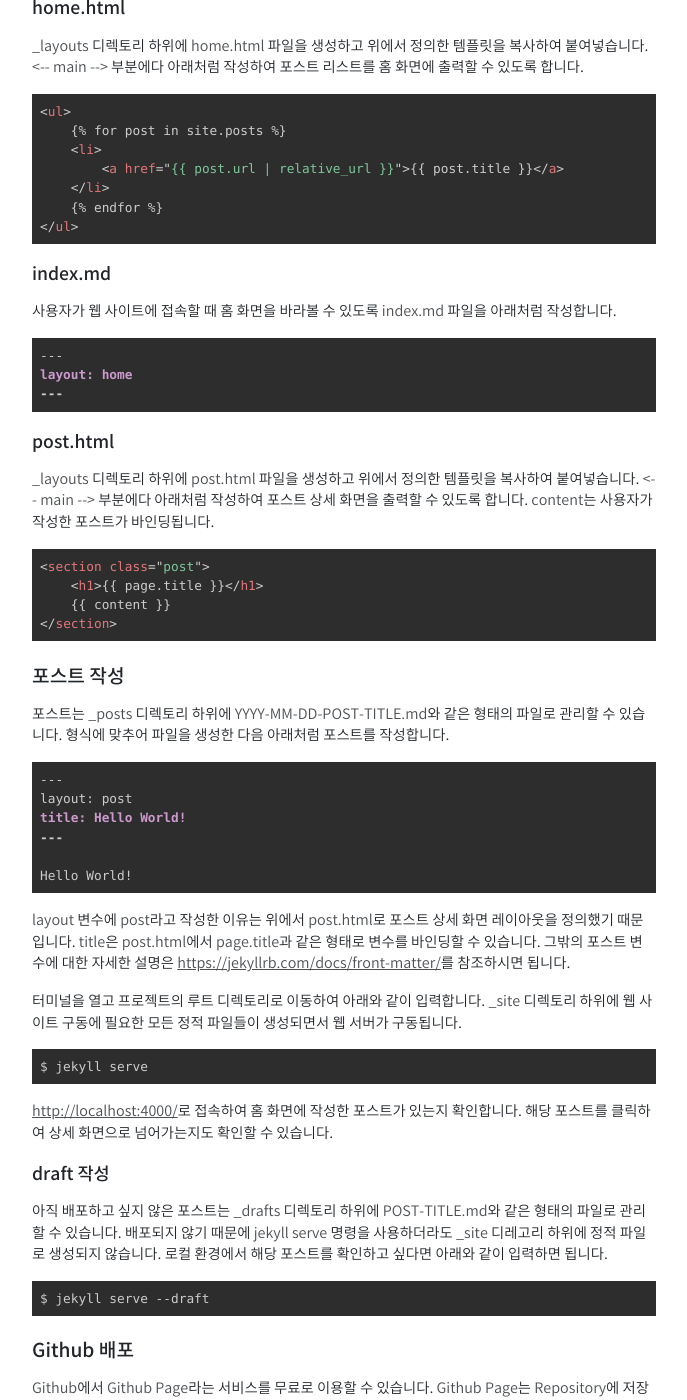
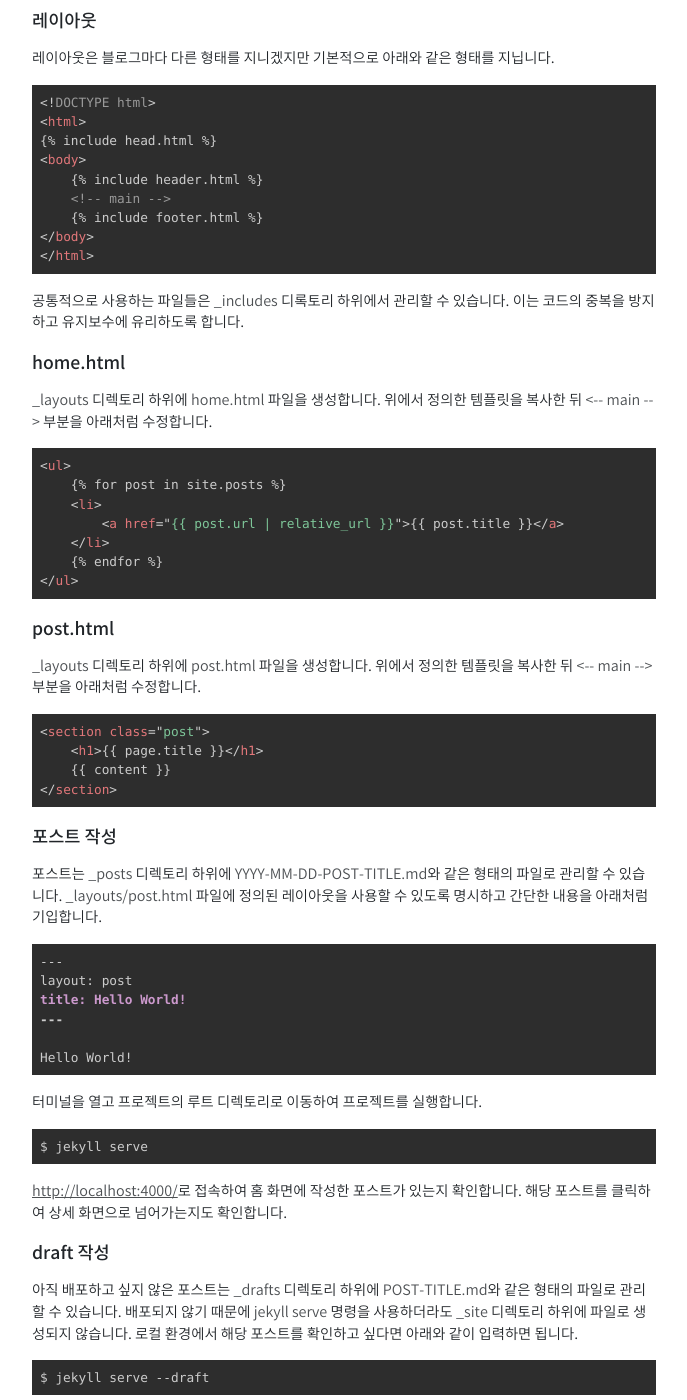
Before and after one commit to daehopark/simplog-jekyll-theme, a Jekyll site: the page built from _posts/2020-07-11-[Jekyll] 블로그 시작하기 (개발 환경 구축 및 Github 배포).md, in a window 1280 px wide and 1400 px high, scrolled down 2795 px. Shown: the whole window, without its empty margins (296-983 px from the left). Built offline with Jekyll 4.4.1, drawn with Linux system fonts in a browser that asks for light colours; some of the changed text lies outside the part shown.

Commit message:
[Jekyll] 블로그 시작하기 (개발 환경 구축 및 Github 배포)

````diff
--- a/_posts/2020-07-10-[Jekyll] 개발 환경 구축 및 블로그 시작하기.md
+++ b/_posts/2020-07-11-[Jekyll] 블로그 시작하기 (개발 환경 구축 및 Github 배포).md
@@ -1,10 +1,17 @@
 ---
 layout: post
-title: "[Jekyll] 개발 환경 구축 및 블로그 시작하기"
+title: "[Jekyll] 블로그 시작하기 (개발 환경 구축 및 Github 배포)"
 tags: ["jekyll"]
 ---
 
-`Jekyll`은 개인 또는 조직을 위한 정적 웹 사이트를 구축할 수 있는 오픈 소스입니다. 이번 장에서 `Jekyll`로 정적 웹 사이트를 개발하기 위핸 환경 구축과 블로그로써 `Jekyll` 프로젝트를 사용하는 법 그리고 `GitHub`에 직접 배포해보는 과정까지 함께 해보겠습니다.
+[Jekyll](https://jekyllrb.com/)은 정적 웹 사이트를 구축할 수 있는 오픈소스입니다. 실제로 많은 개인이나 단체들이 `Jekyll`을 사용하여 웹 사이트나 블로그를 운영하고 있습니다. 저 역시 개인 블로그를 운영하기 위해서 `Jekyll`을 사용하기로 했고, 그 과정을 공유하려고 합니다.
+
+이번 장에서 알아볼 소주제들은 다음과 같습니다.
+
+- Jekyll 개발 환경 구축
+- Jekyll 프로젝트 생성 및 구조 파악
+- Jekyll 블로그 시작
+- Github 배포
 
 ## Jekyll 개발 환경 구축
 
@@ -12,7 +19,7 @@ tags: ["jekyll"]
 
 ### Command-Line Tools
 
-터미널을 통해 `Command-Line Tools`를 설치합니다.
+터미널을 열고 아래와 같이 입력하여 `Command-Line Tools`를 설치합니다.
 
 ```shell
 $ xcode-select --install
@@ -24,7 +31,7 @@ $ xcode-select --install
 
 ### Homebrew 설치
 
-`Homebrew`를 설치합니다. `Homebrew`는 `Ruby`를 설치하기 위해 필요하며, 만약 `Homebrew`가 이미 설치되어 있다면 건너띄어도 괜찮습니다.
+[Homebrew](https://brew.sh/)를 설치합니다. `Homebrew`는 `Ruby`를 설치하기 위해 필요하며, 만약 `Homebrew`가 이미 설치되어 있다면 건너띄어도 괜찮습니다.
 
 ```shell
 $ /usr/bin/ruby -e "$(curl -fsSL https://raw.githubusercontent.com/Homebrew/install/master/install)"
@@ -32,7 +39,7 @@ $ /usr/bin/ruby -e "$(curl -fsSL https://raw.githubusercontent.com/Homebrew/inst
 
 ### Ruby 설치
 
-`Homebrew`를 사용하여 `Ruby`를 설치합니다.
+`Homebrew`를 사용하여 [Ruby](https://www.ruby-lang.org/)를 설치합니다.
 
 ```shell
 $ brew install ruby
@@ -71,9 +78,9 @@ $ jekyll -v
 jekyll 4.1.0
 ```
 
-## Jekyll 프로젝트 생성
+## Jekyll 프로젝트 생성 및 구조 파악
 
-터미널을 통해 `Jekyll` 프로젝트를 생성합니다. `--blank` 옵션을 주게되면 테마가 없는 빈 프로젝트가 생성됩니다.
+`Jekyll` 명령어를 사용하여 프로젝트를 생성합니다. `--blank` 옵션을 주게되면 테마가 없는 빈 프로젝트가 생성됩니다.
 
 ```shell
 $ jekyll new my-blog --blank
@@ -91,6 +98,8 @@ $ jekyll serve
 
 ### 디렉토리 구조
 
+프로젝트를 생성하면 아래와 같이 디렉토리가 구성됩니다. `_site`는 `Jekyll` 프로젝트를 실행하면 웹 사이트 구동에 필요한 모든 파일들이 동적으로 생성되는 디렉토리이므로 설명을 생략하겠습니다.
+
 ```shell
 .
 ├── _config.yml
@@ -100,7 +109,6 @@ $ jekyll serve
 ├── _layouts
 ├── _posts
 ├── _sass
-├── _site
 ├── assets
 └── index.md
 ```
@@ -109,18 +117,29 @@ $ jekyll serve
 |:-:|-|
 | _config.yml | 프로젝트에 사용될 환경 변수를 정의합니다. |
 | _data | 사용자 정의 데이터 파일을 관리합니다. |
-| _drafts | 아직 배포하지 않을 포스트들을 관리합니다. |
+| _drafts | 아직 배포하고 싶지 않은 포스트들을 관리합니다. |
 | _includes | 레이아웃에 공통적으로 사용하는 HTML 파일을 관리합니다. |
 | _layouts | 레이아웃을 정의한 HTML 파일을 관리합니다. |
-| _posts | 배포된 포스트들을 관리합니다. |
-| _sass | `sass` 확장자 파일을 관리합니다. |
-| _site | 웹 사이트 구동에 필요한 정적 파일들이 생성되는 디렉토리입니다. |
-| assets | `css`, `js`와 같은 정적 파일들을 관리합니다. |
+| _posts | 배포할 포스트들을 관리합니다. |
+| _sass | SASS 파일을 관리합니다. |
+| assets | 웹 사이트 구동에 필요한 정적 파일들을 관리합니다. |
 | index.md | Index 페이지를 정의합니다. |
 
-## Jekyll 블로그 시작하기
+## Jekyll 블로그 시작
 
-본격적으로 `Jekyll` 블로그를 시작하려고 합니다. 제일 먼저 레이아웃 파일을 작성해야합니다. 홈 화면에서는 포스트 리스트를 화면에 출력하고 포스트를 클릭하면 포스트 상세 화면으로 넘어갈 수 있도록 레이아웃을 정의합니다. 대략적으로 아래와 같은 형태로 레이아웃 파일을 정의할 수 있습니다.
+본격적으로 `Jekyll` 블로그를 시작하려고 합니다. 홈 화면에서는 포스트 리스트를 출력하고 포스트를 클릭하면 상세 화면으로 이동할 수 있도록 레이아웃을 구성합니다.
+
+`index.md` 파일을 열고 아래와 같이 수정합니다. `_layouts/home.html` 파일에 정의된 레이아웃을 사용하겠다는 의미입니다.
+
+```markdown
+---
+layout: home
+---
+```
+
+### 레이아웃
+
+레이아웃은 블로그마다 다른 형태를 지니겠지만 기본적으로 아래와 같은 형태를 지닙니다.
 
 {% raw %}
 ```html
@@ -136,11 +155,11 @@ $ jekyll serve
 ```
 {% endraw %}
 
-공통적으로 사용하는 `HTML` 파일들은 `_includes` 디렉토리 하위에서 관리하면 코드의 중복을 방지하고 유지보수에 유리합니다.
+공통적으로 사용하는 파일들은 `_includes` 디록토리 하위에서 관리할 수 있습니다. 이는 코드의 중복을 방지하고 유지보수에 유리하도록 합니다.
 
 ### home.html
 
-`_layouts` 디렉토리 하위에 `home.html` 파일을 생성하고 위에서 정의한 템플릿을 복사하여 붙여넣습니다. `<-- main -->` 부분에다 아래처럼 작성하여 포스트 리스트를 홈 화면에 출력할 수 있도록 합니다.
+`_layouts` 디렉토리 하위에 `home.html` 파일을 생성합니다. 위에서 정의한 템플릿을 복사한 뒤 `<-- main -->` 부분을 아래처럼 수정합니다.
 
 {% raw %}
 ```html
@@ -154,19 +173,9 @@ $ jekyll serve
 ```
 {% endraw %}
 
-### index.md
-
-사용자가 웹 사이트에 접속할 때 홈 화면을 바라볼 수 있도록 `index.md` 파일을 아래처럼 작성합니다.
-
-```markdown
----
-layout: home
----
-```
-
 ### post.html
 
-`_layouts` 디렉토리 하위에 `post.html` 파일을 생성하고 위에서 정의한 템플릿을 복사하여 붙여넣습니다. `<-- main -->` 부분에다 아래처럼 작성하여 포스트 상세 화면을 출력할 수 있도록 합니다. `content`는 사용자가 작성한 포스트가 바인딩됩니다.
+`_layouts` 디렉토리 하위에 `post.html` 파일을 생성합니다. 위에서 정의한 템플릿을 복사한 뒤 `<-- main -->` 부분을 아래처럼 수정합니다.
 
 {% raw %}
 ```html
@@ -177,9 +186,9 @@ layout: home
 ```
 {% endraw %}
 
-## 포스트 작성
+### 포스트 작성
 
-포스트는 `_posts` 디렉토리 하위에 `YYYY-MM-DD-POST-TITLE.md`와 같은 형태의 파일로 관리할 수 있습니다. 형식에 맞추어 파일을 생성한 다음 아래처럼 포스트를 작성합니다.
+포스트는 `_posts` 디렉토리 하위에 `YYYY-MM-DD-POST-TITLE.md`와 같은 형태의 파일로 관리할 수 있습니다. `_layouts/post.html` 파일에 정의된 레이아웃을 사용할 수 있도록 명시하고 간단한 내용을 아래처럼 기입합니다.
 
 ```markdown
 ---
@@ -190,19 +199,17 @@ title: Hello World!
 Hello World!
 ```
 
-`layout` 변수에 `post`라고 작성한 이유는 위에서 `post.html`로 포스트 상세 화면 레이아웃을 정의했기 때문입니다. `title`은 `post.html`에서 `page.title`과 같은 형태로 변수를 바인딩할 수 있습니다. 그밖의 포스트 변수에 대한 자세한 설명은 [https://jekyllrb.com/docs/front-matter/](https://jekyllrb.com/docs/front-matter/)를 참조하시면 됩니다.
-
-터미널을 열고 프로젝트의 루트 디렉토리로 이동하여 아래와 같이 입력합니다. `_site` 디렉토리 하위에 웹 사이트 구동에 필요한 모든 정적 파일들이 생성되면서 웹 서버가 구동됩니다.
+터미널을 열고 프로젝트의 루트 디렉토리로 이동하여 프로젝트를 실행합니다.
 
 ```shell
 $ jekyll serve
 ```
 
-[http://localhost:4000/](http://localhost:4000/)로 접속하여 홈 화면에 작성한 포스트가 있는지 확인합니다. 해당 포스트를 클릭하여 상세 화면으로 넘어가는지도 확인할 수 있습니다.
+[http://localhost:4000/](http://localhost:4000/)로 접속하여 홈 화면에 작성한 포스트가 있는지 확인합니다. 해당 포스트를 클릭하여 상세 화면으로 넘어가는지도 확인합니다.
 
 ### draft 작성
 
-아직 배포하고 싶지 않은 포스트는 `_drafts` 디렉토리 하위에 `POST-TITLE.md`와 같은 형태의 파일로 관리할 수 있습니다. 배포되지 않기 때문에 `jekyll serve` 명령을 사용하더라도 `_site` 디레고리 하위에 정적 파일로 생성되지 않습니다. 로컬 환경에서 해당 포스트를 확인하고 싶다면 아래와 같이 입력하면 됩니다.
+아직 배포하고 싶지 않은 포스트는 `_drafts` 디렉토리 하위에 `POST-TITLE.md`와 같은 형태의 파일로 관리할 수 있습니다. 배포되지 않기 때문에 `jekyll serve` 명령을 사용하더라도 `_site` 디렉토리 하위에 파일로 생성되지 않습니다. 로컬 환경에서 해당 포스트를 확인하고 싶다면 아래와 같이 입력하면 됩니다.
 
 ```shell
 $ jekyll serve --draft
@@ -210,7 +217,7 @@ $ jekyll serve --draft
 
 ## Github 배포
 
-`Github`에서 `Github Page`라는 서비스를 무료로 이용할 수 있습니다. `Github Page`는 `Repository`에 저장한 파일을 웹 페이지로 보여줄 수 있는 서비스입니다. 즉, 정적 웹 사이트를 구축할 수 있습니다.
+[Github](https://github.com/)에서 `Github Page`라는 서비스를 무료로 이용할 수 있습니다. `Github Page`는 `Repository`에 저장한 파일을 웹 페이지로 보여줄 수 있는 서비스입니다. 즉, 정적 웹 사이트를 구축할 수 있습니다.
 
 `Repository` 생성 버튼을 누른 다음 `[username].github.io`이라는 이름으로 `Repository`를 생성합니다. 반드시 `[username].github.io`라는 이름으로 만드셔야 합니다.
 
````
